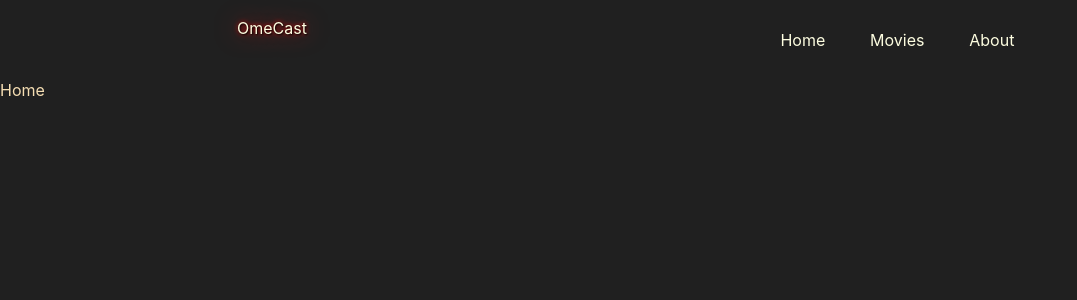
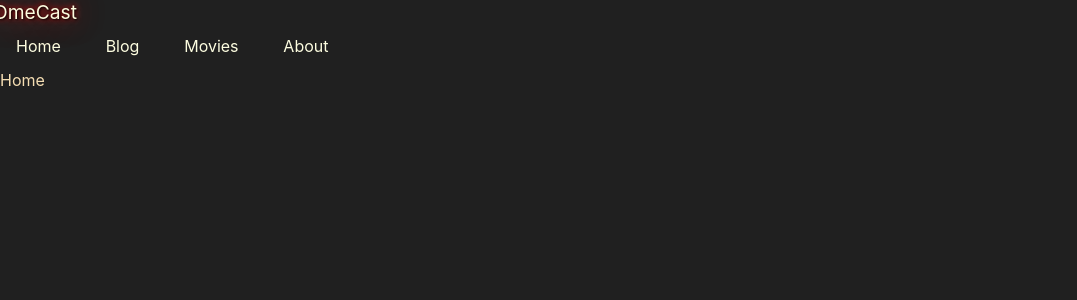
Before and after one commit to jdhernandezS1/React_PP1, a React (Create React App) app: page / in a window 1280 px wide. Shown: the top 300 px of the page, without its empty margins (0-1077 px from the left). Built offline with nearby package versions, Linux system fonts and the light colour scheme.

Commit message:
Changin the nav bar a to links

```diff
--- a/package.json
+++ b/package.json
@@ -12,7 +12,6 @@
     "react-bootstrap": "^2.7.4",
     "react-dom": "^18.2.0",
     "react-icons": "^4.8.0",
-    "react-router-dom": "^6.11.1",
     "react-scripts": "^2.1.3",
     "styled-components": "^5.3.10",
     "web-vitals": "^2.1.4"
@@ -44,5 +43,8 @@
       "last 1 firefox version",
       "last 1 safari version"
     ]
+  },
+  "devDependencies": {
+    "react-router-dom": "^6.11.1"
   }
 }
--- a/src/App.jsx
+++ b/src/App.jsx
@@ -1,27 +1,13 @@
 import React from "react";
-import { NavBar } from './components/Header/index'
-import {  } from "./css/Header/nav.module.css";
-import { GridMovies } from "./components/Component";
-import { Home } from "./components/pages/Home";
-import { About } from "./components/pages/About";
+import { } from "./css/Header/nav.module.css";
+import { TestBar } from "./components/router/index";
+
+
 export function App() {
-    console.log(window.location.pathname);
-    let component;
-    switch (window.location.pathname) {
-        case "/":
-            component = <Home/>
-            break;
-        case "/Movies":
-            component = <GridMovies/>
-            break;
-        case "/About":
-            component = <About/>
-            break;
-    }
     return (
         <>
-            {<NavBar />}
-            {component}
+            {
+                <TestBar />}
         </>
     );
 }
--- a/src/components/Header/index.jsx
+++ /dev/null
@@ -1,80 +0,0 @@
-import React, {useState} from "react";
-import { GridMovies } from '../Component';
-import { Home } from "../pages/Home";
-import { moviesTitle, hvrBounceIn } from "../../css/moviesGrid.module.css";
-import { barItems, item, navPc, navPhone } from "../../css/Header/nav.module.css";
-import Container from 'react-bootstrap/Container';
-import Nav from 'react-bootstrap/Nav';
-import Navbar from 'react-bootstrap/Navbar';
-import "../../css/Header/nav.css";
-import Dropdown from 'react-bootstrap/Dropdown';
-
-export function NavBarPhone() {
-  const [open, setOpen] = useState(false);
-  return (
-    <div className="menu">
-      <div className="menu-container">
-        <div className="menu-trigger" onClick={()=>{setOpen(!open)}}>
-          Menu
-        </div>
-        <div  className={`dropdown-menu ${open? "active" : "inactive"}`}>
-
-          <ul>
-          <DropDownItem name={"/"} text={'Home'}/>
-          <DropDownItem name={"/Movies/"} text={'Movies'}/>
-          <DropDownItem name={"/About/"} text={'About'}/>
-          </ul>
-
-        </div>
-      </div>
-    </div>
-  );
-}
-
-function DropDownItem(props){
-  return(
-    <li className="dropdownItem">
-      <a href={props.name} className="dropdownItem"> {props.text}</a>
-    </li>
-  )
-}
-export function NavBarPc() {
-  return (
-    <Nav className="me-auto ">
-      <ul>
-        <li>
-        <Nav.Link href="/" className={item}>Home</Nav.Link>
-        </li>
-
-        <li>
-        <Nav.Link href="/Movies" className={item}>Movies</Nav.Link>
-        </li>
-
-        <li>
-        <Nav.Link href="/About" className={item}>About</Nav.Link>
-        </li>
-      </ul>
-    </Nav>
-  );
-}
-export function NavBar() {
-  return (
-    <>
-      <Navbar bg="dark" variant="dark">
-        <Container className={barItems}>
-          <Navbar.Brand href="/">
-            <span className={moviesTitle + " " + hvrBounceIn} >
-              OmeCast
-            </span>
-          </Navbar.Brand>
-          <div  className={navPc}>
-          {<NavBarPc />}
-          </div>
-          <div className={navPhone} >
-          {<NavBarPhone />}
-          </div>
-        </Container>
-      </Navbar>
-    </>
-  );
-}
--- /dev/null
+++ b/src/components/pages/404.jsx
@@ -0,0 +1,7 @@
+import React from "react";
+
+const NoPage = () => {
+    return <h1>404</h1>;
+  };
+
+  export default NoPage;
--- /dev/null
+++ b/src/components/pages/Layout.jsx
@@ -0,0 +1,23 @@
+import React from "react";
+import { Outlet } from "react-router-dom";
+import { NavBarPhone } from "../router/dropDownMenu";
+import { navPhone, navPc } from "../../css/Header/nav.module.css";
+import { NavBarPc } from "../router/menuPc";
+
+
+const Layout = () => {
+  return (
+    <>
+
+      <div className={navPc}>
+        <NavBarPc />
+      </div>
+      <div className={navPhone} >
+        <NavBarPhone />
+      </div>
+      <Outlet />
+    </>
+  )
+};
+
+export default Layout;
--- /dev/null
+++ b/src/components/router/dropDownMenu.jsx
@@ -0,0 +1,42 @@
+import React, { useState } from "react";
+import { Link } from "react-router-dom";
+import "../../css/Header/nav.css";
+import { moviesTitle, hvrBounceIn } from "../../css/moviesGrid.module.css";
+
+export function NavBarPhone() {
+  const [open, setOpen] = useState(false);
+
+  return (
+
+    <div className="menu">
+      <div className="menu-container ">
+        <span className={moviesTitle + " " + hvrBounceIn} >
+          OmeCast
+        </span>
+        <div className="menu-trigger" onClick={() => { setOpen(!open) }}>
+          Menu
+        </div>
+        <div className={`dropdown-menu ${open ? "active" : "inactive"}`}>
+
+          <ul>
+            <DropDownItem name={"/"} text={'Home'} />
+            <DropDownItem name={"/Blog/"} text={'Blog'} />
+            <DropDownItem name={"/Movies/"} text={'Movies'} />
+            <DropDownItem name={"/About/"} text={'About'} />
+          </ul>
+
+        </div>
+      </div>
+    </div>
+  );
+}
+
+
+function DropDownItem(props) {
+  return (
+    <li className="dropdownItem">
+
+      <Link to={props.name} className="dropdownItem"> {props.text}</Link>
+    </li>
+  )
+}
--- /dev/null
+++ b/src/components/router/index.jsx
@@ -0,0 +1,24 @@
+import React from "react";
+import { BrowserRouter, Routes, Route } from "react-router-dom";
+import {About} from "../pages/About";
+import {Blog} from "../pages/Blog";
+import {Home} from "../pages/Home";
+import NoPage from "../pages/404";
+import Layout from "../pages/Layout";
+import {GridMovies} from "../Component"
+
+export function TestBar() {
+  return (
+    <BrowserRouter>
+      <Routes>
+        <Route path="/" element={<Layout />}>
+          <Route index element={<Home />} />
+          <Route path="Blog" element={<Blog />} />
+          <Route path="About" element={<About />} />
+          <Route path="Movies" element={<GridMovies />} />
+          <Route path="*" element={<NoPage />} />
+        </Route>
+      </Routes>
+    </BrowserRouter>
+  );
+}
--- /dev/null
+++ b/src/components/router/menuPc.jsx
@@ -0,0 +1,30 @@
+import React, { useState } from "react";
+import { Link } from "react-router-dom";
+import { moviesTitle, hvrBounceIn } from "../../css/moviesGrid.module.css";
+import { item } from "../../css/Header/nav.module.css";
+
+export function NavBarPc() {
+    return (
+        <>
+            <nav>
+                <span className={moviesTitle + " " + hvrBounceIn} >
+                    OmeCast
+                </span>
+                <ul>
+                    <li>
+                        <Link to="/" className={item}>Home</Link>
+                    </li>
+                    <li>
+                        <Link to="/Blog" className={item}>Blog</Link>
+                    </li>
+                    <li>
+                        <Link to="/Movies" className={item}>Movies</Link>
+                    </li>
+                    <li>
+                        <Link to="/About" className={item}>About</Link>
+                    </li>
+                </ul>
+            </nav>
+        </>
+    );
+}
--- a/src/css/Header/nav.css
+++ b/src/css/Header/nav.css
@@ -1,12 +1,18 @@
 .menu-trigger{
     text-align: right;
-    margin: 10px;
 }
 
+.menu-container {
+    display: flex;
+    flex-direction: row;
+    justify-content: space-around;
+    gap: 2rem;
+    margin: 20px;
+}
 .dropdown-menu{
-    position:relative;
-    top: 10px;
-    left: 20px;
+    position:absolute;
+    top: 70px;
+    right: 20px;
     background-color: #fff;
     border-radius: 5%;
     padding: 10px 20px;
--- a/src/css/Header/nav.module.css
+++ b/src/css/Header/nav.module.css
@@ -51,6 +51,8 @@ li a:hover {
 @media (max-width: 500px) {
     .navPhone {
         display: flex;
+        flex-direction: row;
+        justify-content: space-around;
     }
 
     .navPc {
```
Also changed, not shown: 1 other file (tests, documents, lock files or other folders).
